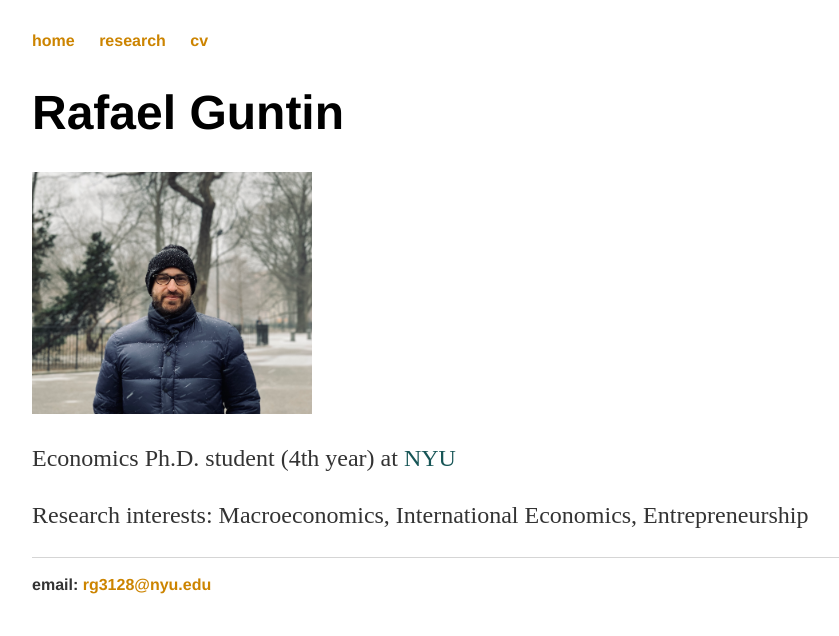
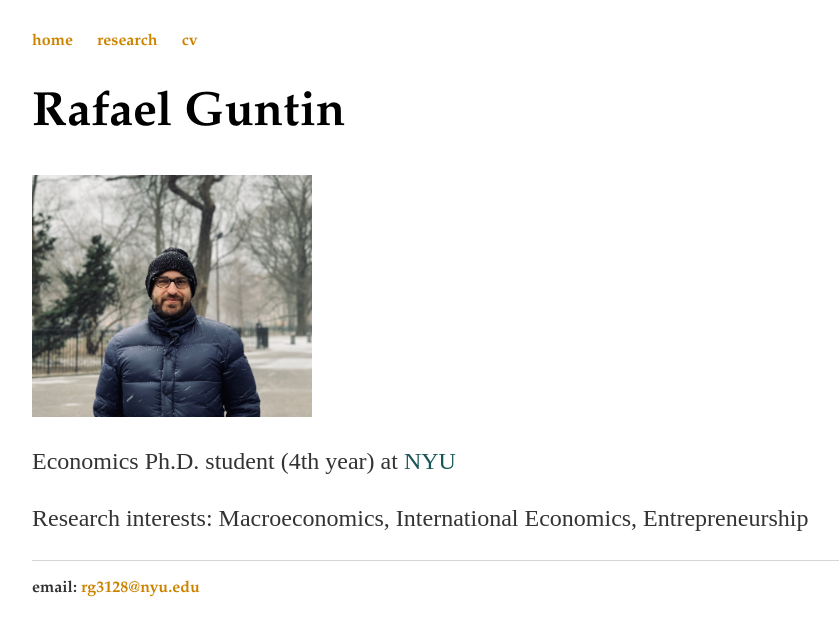
Before and after one commit to rafaguntin/rafaguntin.github.io, a Jekyll site: the page built from index.html, in a window 1280 px wide. Shown: the top 636 px of the page, without its empty margins (96-935 px from the left). Built offline with Jekyll 4.4.1, drawn with Linux system fonts in a browser that asks for light colours.

Commit message:
Update main.css

```diff
--- a/css/main.css
+++ b/css/main.css
@@ -6,13 +6,13 @@
 p, ul { font-size: 1.5em; line-height: 1.4em; color: #333; }
 p1 { font-size: 1em; line-height: .8em; color: #333; }
 
-h1, h2, h3, h4 { font-family: 'Helvetica', 'Arial', 'Sans-Serif'; }
+h1, h2, h3, h4 { font-family: Palatino, 'Palatino Linotype', serif; }
 h1 { font-size: 3em;  }
 h2 { font-size: 2.7em; }
 h3 { font-size: 2.3em; }
 h4 { font-size: 1.9em; }
 
-nav ul, footer ul { font-size: 1em; font-family: 'Helvetica', 'Arial', 'Sans-Serif'; padding: 0px; list-style: none; font-weight: bold; }
+nav ul, footer ul { font-size: 1em; font-family: Palatino, 'Palatino Linotype', serif; padding: 0px; list-style: none; font-weight: bold; }
 nav ul li, footer ul li { display: inline; margin-right: 20px; }
 
 /*nav ul {position: fixed; width: 100%;}*/
```
